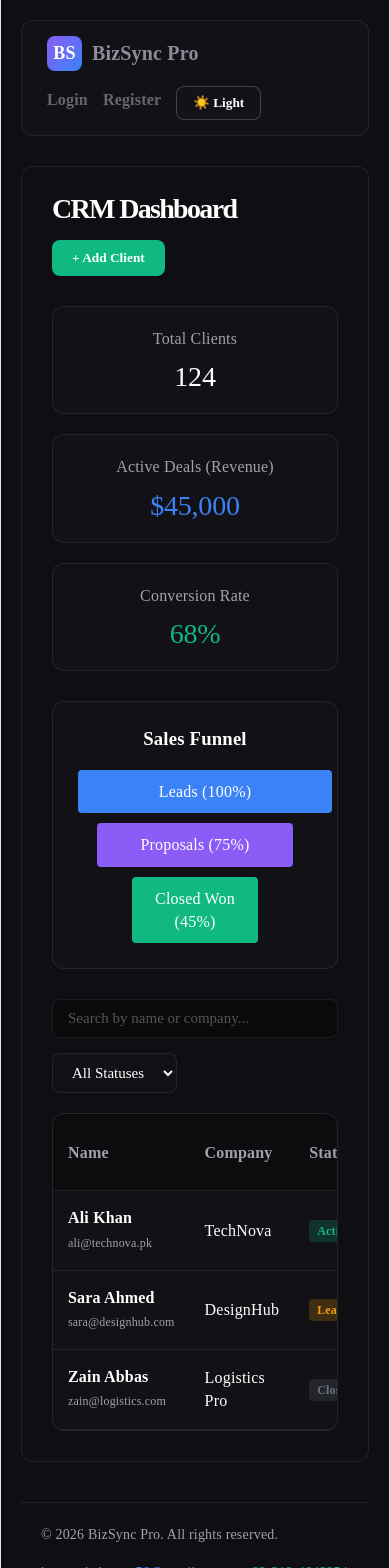
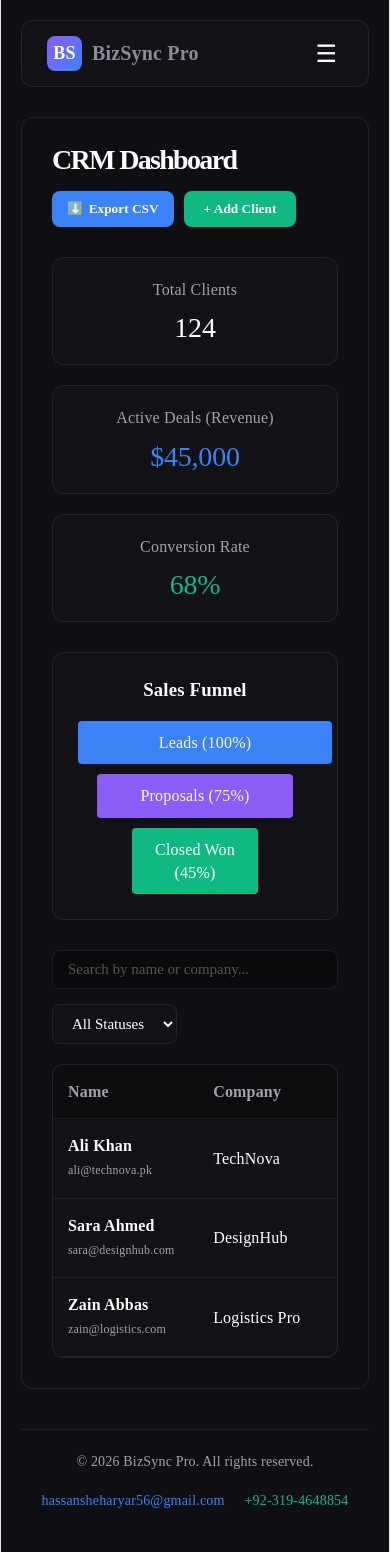
Before and after one commit to HassanSheharyar/interngrow-frontend-project, a React (Vite) app: page /crm in a window 390 px wide. Shown: the top 1568 px of the page. Built offline with nearby package versions, Linux system fonts and the light colour scheme; a web font is replaced by a local one.

Commit message:
Integrated Export to CSV feature into existing CRM layout

```diff
--- a/src/App.css
+++ b/src/App.css
@@ -135,3 +135,51 @@ input[type="checkbox"] { accent-color: #8b5cf6; width: 16px; height: 16px; curso
 .app-wrapper.light-mode *[style*="linear-gradient"] {
   color: #ffffff !important;
 }
+
+/* =========================================
+   📱 RESPONSIVE DESIGN & MOBILE OPTIMIZATION
+   ========================================= */
+
+/* Mobile view ke liye Media Query */
+@media screen and (max-width: 900px) {
+
+  /* 1. Hamburger button ko show karein */
+  .mobile-menu-btn {
+    display: flex !important;
+  }
+
+  /* 2. Default nav-links ko hide karein (Mobile par Dropdown banayen) */
+  .nav-links {
+    display: none !important;
+    width: 100%;
+    flex-direction: column !important;
+    align-items: center !important;
+    padding-top: 20px;
+    margin-top: 15px;
+    border-top: 1px solid var(--border-light);
+  }
+
+  /* 3. Jab hamburger click ho toh menu show ho */
+  .nav-links.open {
+    display: flex !important;
+  }
+
+  /* 4. Search bar ko mobile par chupa dein taa ke space bache */
+  .app-wrapper nav div:nth-child(2) input {
+    width: 100px !important; /* Mobile par search bar chota kar diya */
+  }
+
+  /* 5. Footer ko center align karein */
+  footer {
+    flex-direction: column;
+    text-align: center;
+    gap: 15px;
+  }
+}
+
+/* 6. Tables ko responsive banayen taa ke screen se bahar na jayen */
+.table-responsive {
+  width: 100%;
+  overflow-x: auto;
+  -webkit-overflow-scrolling: touch;
+}
--- a/src/pages/CRMDashboard.jsx
+++ b/src/pages/CRMDashboard.jsx
@@ -1,4 +1,5 @@
 import { useState, useEffect, useCallback } from 'react';
+import { toast } from 'react-hot-toast'; // Toast import add kiya gaya hai
 
 function CRMDashboard() {
   const [clients, setClients] = useState([]);
@@ -19,7 +20,7 @@ function CRMDashboard() {
   const fetchCRMData = useCallback(async () => {
     setLoading(true);
     try {
-      await new Promise(resolve => setTimeout(resolve, 1500)); // Simulate API delay
+      await new Promise(resolve => setTimeout(resolve, 1500));
 
       const mockStats = { totalClients: 124, activeDeals: '$45,000', conversionRate: '68%' };
       const mockClients = [
@@ -46,12 +47,12 @@ function CRMDashboard() {
   const handleSubmit = (e) => {
     e.preventDefault();
     if (editId) {
-      // Update existing client
       setClients(clients.map(c => c.id === editId ? { ...formData, id: editId } : c));
+      toast.success("Client updated successfully!");
     } else {
-      // Create new client
       const newClient = { ...formData, id: Date.now() };
       setClients([newClient, ...clients]);
+      toast.success("New client added successfully!");
     }
     closeModal();
   };
@@ -60,7 +61,25 @@ function CRMDashboard() {
   const handleDelete = (id) => {
     if(window.confirm("Are you sure you want to delete this client?")) {
       setClients(clients.filter(c => c.id !== id));
+      toast.error("Client deleted.");
     }
+  };
+
+  // 4. EXPORT TO CSV LOGIC
+  const exportToCSV = () => {
+    const headers = ["ID,Name,Company,Email,Status,Deal Value"];
+    const rows = clients.map(c => `${c.id},${c.name},${c.company},${c.email},${c.status},${c.value}`);
+    const csvContent = "data:text/csv;charset=utf-8," + [headers, ...rows].join("\n");
+
+    const encodedUri = encodeURI(csvContent);
+    const link = document.createElement("a");
+    link.setAttribute("href", encodedUri);
+    link.setAttribute("download", "BizSync_CRM_Clients.csv");
+    document.body.appendChild(link);
+    link.click();
+    document.body.removeChild(link);
+
+    toast.success("Data exported to CSV successfully!");
   };
 
   const openModalForEdit = (client) => {
@@ -77,14 +96,12 @@ function CRMDashboard() {
 
   const handleInput = (e) => setFormData({ ...formData, [e.target.name]: e.target.value });
 
-  // Filter Logic
   const filteredClients = clients.filter(c => {
     const matchesSearch = c.name.toLowerCase().includes(searchTerm.toLowerCase()) || c.company.toLowerCase().includes(searchTerm.toLowerCase());
     const matchesStatus = filterStatus === 'All' || c.status === filterStatus;
     return matchesSearch && matchesStatus;
   });
 
-  // LOADING STATE
   if (loading) {
     return (
       <div style={{ padding: '30px', width: '100%', boxSizing: 'border-box' }}>
@@ -100,7 +117,6 @@ function CRMDashboard() {
     );
   }
 
-  // ERROR HANDLING
   if (error) {
     return <div style={{ color: '#ef4444', padding: '50px', textAlign: 'center' }}><h2>Error</h2><p>{error}</p><button onClick={fetchCRMData}>Retry</button></div>;
   }
@@ -108,10 +124,18 @@ function CRMDashboard() {
   return (
     <div style={{ display: 'flex', flexDirection: 'column', width: '100%', minHeight: '85vh', boxSizing: 'border-box', padding: '30px', borderRadius: '12px', border: '1px solid var(--border-light)', backgroundColor: 'var(--app-bg)' }}>
 
-      {/* Header */}
+      {/* Header with Export & Add Buttons */}
       <div style={{ display: 'flex', justifyContent: 'space-between', alignItems: 'center', flexWrap: 'wrap', gap: '20px', marginBottom: '30px' }}>
         <h1 style={{ fontSize: '28px', color: 'var(--text-main)', margin: 0 }}>CRM Dashboard</h1>
-        <button onClick={() => setShowModal(true)} style={{ padding: '10px 20px', borderRadius: '8px', border: 'none', background: '#10b981', color: 'white', fontWeight: 'bold', cursor: 'pointer' }}>+ Add Client</button>
+
+        <div style={{ display: 'flex', gap: '10px', flexWrap: 'wrap' }}>
+          <button onClick={exportToCSV} style={{ padding: '10px 15px', borderRadius: '8px', border: 'none', background: '#3b82f6', color: 'white', fontWeight: 'bold', cursor: 'pointer', display: 'flex', alignItems: 'center', gap: '5px' }}>
+            <span>⬇️</span> Export CSV
+          </button>
+          <button onClick={() => setShowModal(true)} style={{ padding: '10px 20px', borderRadius: '8px', border: 'none', background: '#10b981', color: 'white', fontWeight: 'bold', cursor: 'pointer' }}>
+            + Add Client
+          </button>
+        </div>
       </div>
 
       {/* Stats Cards */}
@@ -130,7 +154,7 @@ function CRMDashboard() {
         </div>
       </div>
 
-      {/* Chart Section (CSS Based) */}
+      {/* Chart Section */}
       <div style={{ backgroundColor: 'var(--bg-panel)', padding: '25px', borderRadius: '12px', border: '1px solid var(--border-light)', marginBottom: '30px' }}>
         <h3 style={{ margin: '0 0 20px 0', color: 'var(--text-main)' }}>Sales Funnel</h3>
         <div style={{ display: 'flex', flexDirection: 'column', gap: '10px' }}>
@@ -153,7 +177,7 @@ function CRMDashboard() {
 
       {/* Data Table */}
       <div style={{ overflowX: 'auto', backgroundColor: 'var(--bg-panel)', borderRadius: '12px', border: '1px solid var(--border-light)' }}>
-        <table style={{ width: '100%', borderCollapse: 'collapse', textAlign: 'left' }}>
+        <table style={{ width: '100%', borderCollapse: 'collapse', textAlign: 'left', minWidth: '600px' }}>
           <thead>
             <tr style={{ borderBottom: '1px solid var(--border-light)', backgroundColor: 'var(--input-bg)' }}>
               <th style={{ padding: '15px', color: 'var(--text-muted)' }}>Name</th>
```
